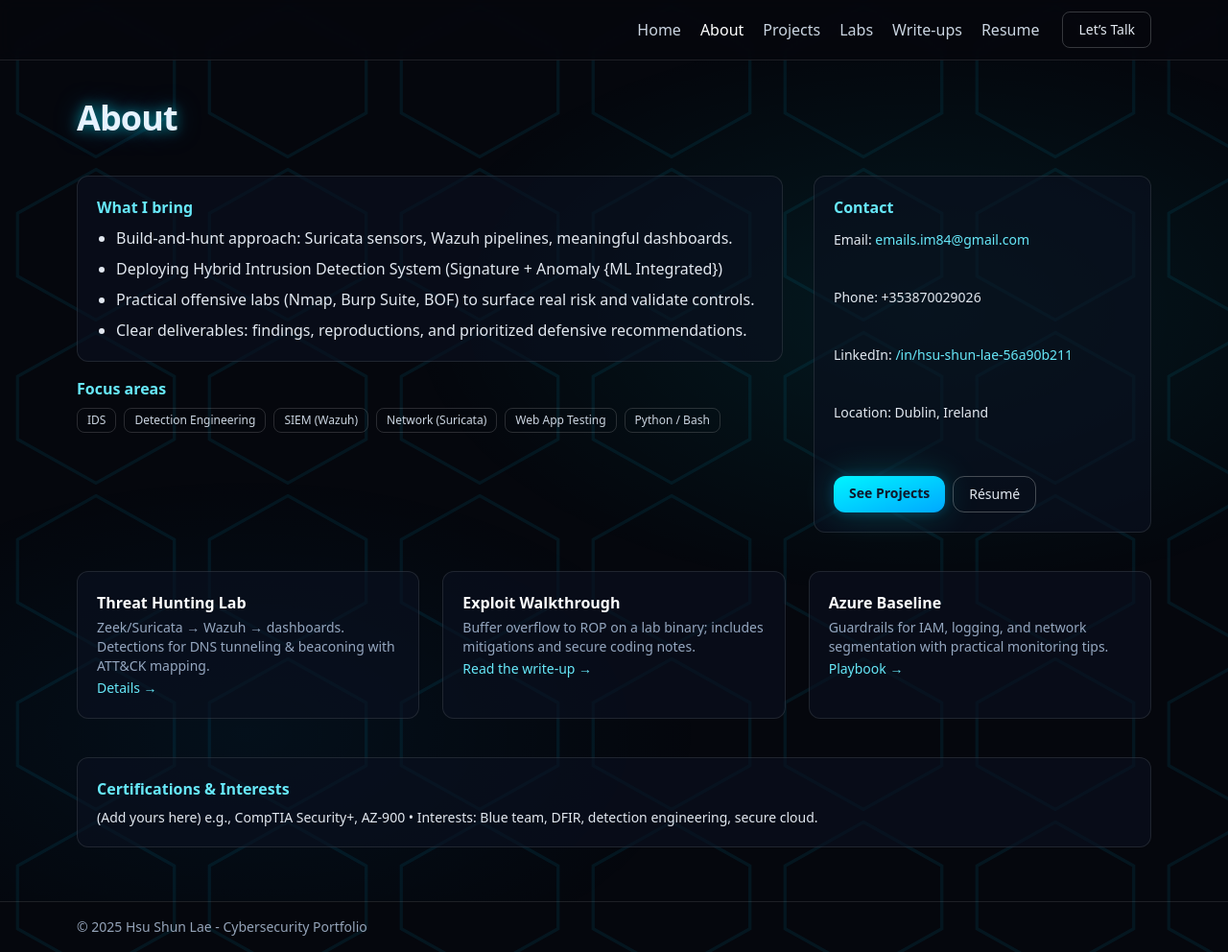
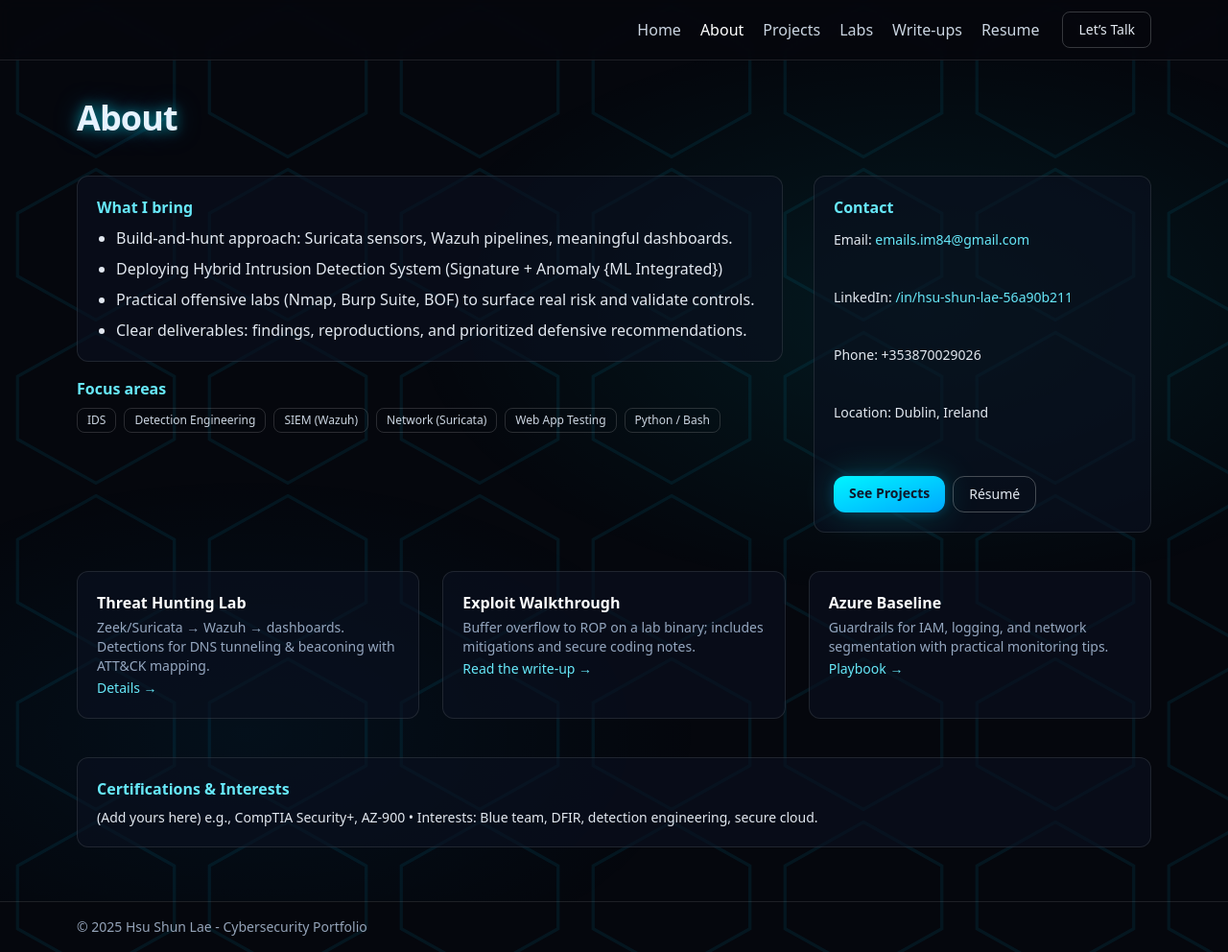
Before and after one commit to HsuShunLae/HsuShunLae.github.io, a Jekyll site: the page built from about.md, in a window 1280 px wide and 992 px high. Shown: the whole window at 96% size. Built offline with Jekyll 4.4.1, drawn with Linux system fonts in a browser that asks for light colours; nearby versions of some CDN libraries.

Commit message:
Update about.md

```diff
--- a/about.md
+++ b/about.md
@@ -39,8 +39,8 @@ permalink: /about
     <h3 class="text-cyan-300 font-semibold">Contact</h3>
     <p class="text-slate-200 text-sm">
       Email: <a href="mailto:emails.im84@gmail.com" class="text-cyan-300 hover:underline">emails.im84@gmail.com</a><br/><br/><br/>
+      LinkedIn: <a href="https://www.linkedin.com/in/hsu-shun-lae-56a90b211/" class="text-cyan-300 hover:underline">/in/hsu-shun-lae-56a90b211</a><br/><br/><br/>
       Phone: +353870029026 <br/><br/><br/>
-      LinkedIn: <a href="https://www.linkedin.com/in/hsu-shun-lae-56a90b211/" class="text-cyan-300 hover:underline">/in/hsu-shun-lae-56a90b211</a><br/><br/><br/>
       Location: Dublin, Ireland<br/><br/><br/>
     </p>
     <div class="flex gap-2 pt-1">
```
